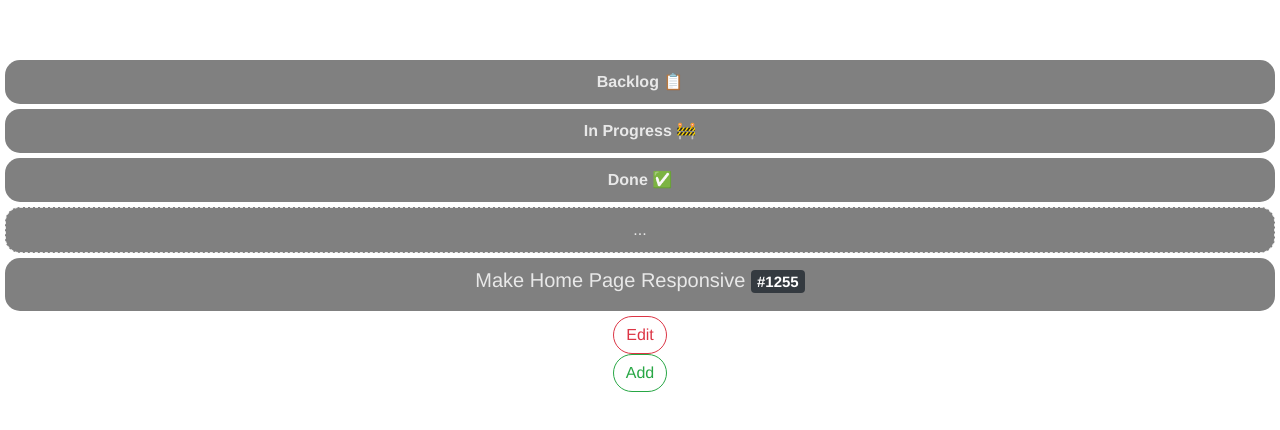
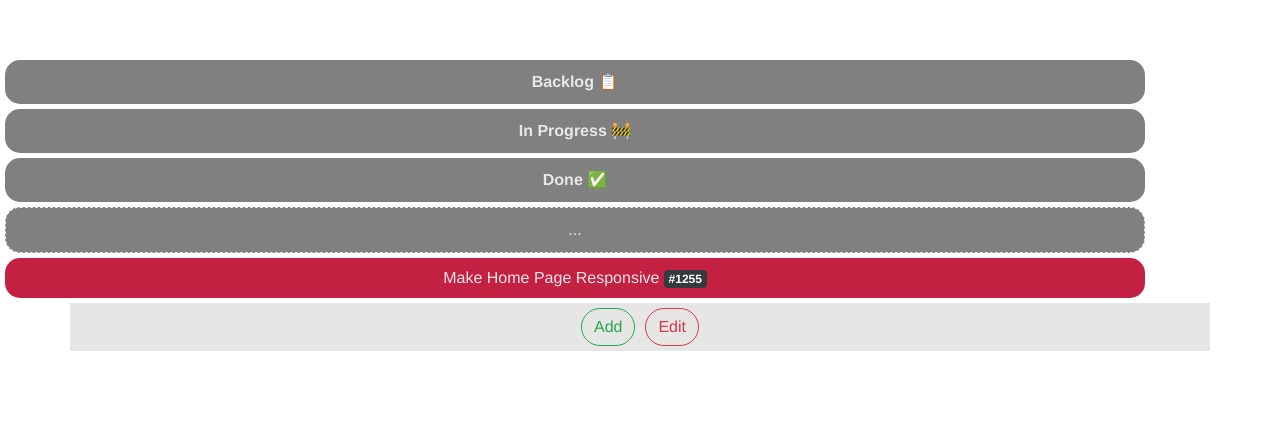
Before and after one commit to marinacompsci/vuescrum, a Vue app: page / in a window 1280 px wide. Shown: the top 430 px of the page. Built offline with nearby package versions, Linux system fonts and the light colour scheme.

Commit message:
Added SectionControl component and refactored css classes

```diff
--- a/src/App.vue
+++ b/src/App.vue
@@ -4,9 +4,8 @@
     <SectionHeader title="In Progress" icon="🚧"></SectionHeader>
     <SectionHeader title="Done" icon="✅"></SectionHeader>
     <SectionBody></SectionBody>
-    <ItemMinimal title="Make Home Page Responsive" id="1255"></ItemMinimal>
-    <RoundButton type="edit"></RoundButton>
-    <RoundButton type="add"></RoundButton>
+    <ItemMinimal title="Make Home Page Responsive" id="1255" priority="high"></ItemMinimal>
+    <SectionControl></SectionControl>
   </div>
 </template>
 
@@ -14,7 +13,7 @@
 import SectionHeader from "./components/SectionHeader";
 import SectionBody from "./components/SectionBody";
 import ItemMinimal from "./components/ItemMinimal";
-import RoundButton from "./components/RoundButton";
+import SectionControl from "./components/SectionControl";
 
 export default {
   name: 'App',
@@ -22,7 +21,7 @@ export default {
     SectionHeader,
     SectionBody,
     ItemMinimal,
-    RoundButton
+    SectionControl
   }
 }
 </script>
--- a/src/components/ItemMinimal.vue
+++ b/src/components/ItemMinimal.vue
@@ -1,30 +1,53 @@
 <template>
-  <div class="itemMinimal_container">
-    <h5>{{ title }}  <b-badge variant="dark">{{ modifyId() }}</b-badge></h5>
+  <div class="container" :class="getPriorityColorClass">
+    <h6>{{ title }}  <b-badge variant="dark">{{ modifyId() }}</b-badge></h6>
   </div>
 </template>
 
 <script>
+
 export default {
   name: "ItemMinimal",
   props: {
     title: String,
-    id: String
+    id: String,
+    priority: String,
   },
   methods: {
     modifyId() {
-      return '#' + this.id.toString();
+      return '#' + this.id;
+    }
+  },
+  computed: {
+    getPriorityColorClass() {
+      if (this.priority === "high") return 'highPriority';
+      else if (this.priority === "medium") return 'mediumPriority';
+      else if (this.priority === "low") return 'lowPriority';
+      else return null;
     }
   }
+
 }
 </script>
 
 <style scoped>
-.itemMinimal_container {
-  background-color: rgb(128, 128, 128);
+h6 {
+  margin-bottom: 0;
+}
+.container {
   color: rgb(232, 232, 232);
   padding: 10px;
   border-radius: 15px;
   margin: 5px;
 }
+.highPriority {
+  background-color: #c42042;
+}
+.mediumPriority {
+  background-color: #c76210;
+}
+.lowPriority {
+  background-color: #c5a328;
+}
+
 </style>
--- a/src/components/RoundButton.vue
+++ b/src/components/RoundButton.vue
@@ -32,5 +32,7 @@ export default {
 </script>
 
 <style scoped>
-
+  button {
+    margin: 5px;
+  }
 </style>
--- a/src/components/SectionBody.vue
+++ b/src/components/SectionBody.vue
@@ -1,6 +1,6 @@
 <template>
-  <div class="sectionBody_container">
-    <div class="sectionBody_content">
+  <div class="container">
+    <div class="content">
       ...
     </div>
   </div>
@@ -13,7 +13,7 @@ export default {
 </script>
 
 <style scoped>
-.sectionBody_container {
+.container {
   background-color: rgb(128, 128, 128);
   border-radius: 15px;
   color: rgb(232, 232, 232);
@@ -23,7 +23,7 @@ export default {
   border-width: thin;
 }
 
-.sectionBody_content {
+.content {
 
 }
 </style>
--- /dev/null
+++ b/src/components/SectionControl.vue
@@ -0,0 +1,24 @@
+<template>
+  <div class="container">
+    <RoundButton type="add"></RoundButton>
+    <RoundButton type="edit"></RoundButton>
+  </div>
+</template>
+
+<script>
+import RoundButton from "./RoundButton";
+export default {
+  name: "SectionControl",
+  components: {
+    RoundButton
+  }
+}
+</script>
+
+<style scoped>
+.container {
+  background-color: rgba(128, 128, 128, 0.2);
+  display: flex;
+  justify-content: center;
+}
+</style>
--- a/src/components/SectionHeader.vue
+++ b/src/components/SectionHeader.vue
@@ -1,5 +1,5 @@
 <template>
-  <div class="sectionHeader_container">
+  <div class="container">
     {{ title }} {{ icon }}
   </div>
 </template>
@@ -15,7 +15,7 @@ export default {
 </script>
 
 <style scoped>
-.sectionHeader_container {
+.container {
   background-color: rgb(128, 128, 128);
   color: rgb(232, 232, 232);
   padding: 10px;
```
Also changed, not shown: src/components/BacklogSection.vue (added, +13 -0 lines).
